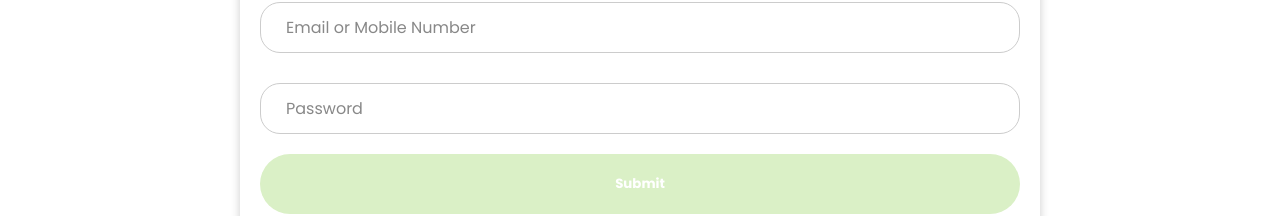
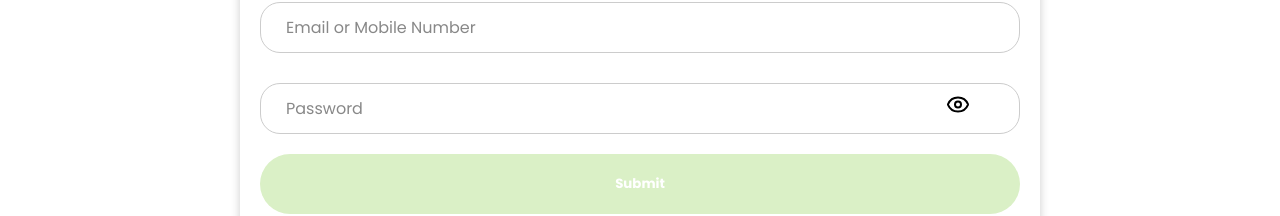
Before and after one commit to Fritz000/SirBondFood, a React (Vite) app: page /Signin in a window 1280 px wide. Shown: the part 487-703 px from the top of the page. Built offline with nearby package versions, Linux system fonts and the light colour scheme; a web font is replaced by a local one.

Commit message:
new changes

```diff
--- a/src/pages/Signin.jsx
+++ b/src/pages/Signin.jsx
@@ -4,9 +4,11 @@ import { X, ShieldBan } from "lucide-react";
 import "../pages/Signin.css";
 import { Link, useNavigate } from "react-router-dom";
 import logo from "../assets/logo.png";
+import { Eye, EyeOff } from "lucide-react";
 
 const Signin = ({ setUser }) => {
   const navigate = useNavigate();
+  const [isPasswordVisible, setIsPasswordVisible] = useState(false);
   const [formData, setFormData] = useState({
     email: "",
     password: "",
@@ -63,7 +65,9 @@ const Signin = ({ setUser }) => {
             onChange={handleChange}
             required
           />
-          <input
+
+           <div className="password-container">
+           <input
             className="curved-input"
             type="password"
             name="password"
@@ -72,6 +76,10 @@ const Signin = ({ setUser }) => {
             onChange={handleChange}
             required
           />
+            <span className="toggle-password12" onClick={() => setIsPasswordVisible((prev) => !prev)}>
+              {isPasswordVisible ? <EyeOff /> : <Eye />}
+            </span>
+          </div>
           <button type="submit" className="signup-btn1">Submit</button>
         </form>
 
```
